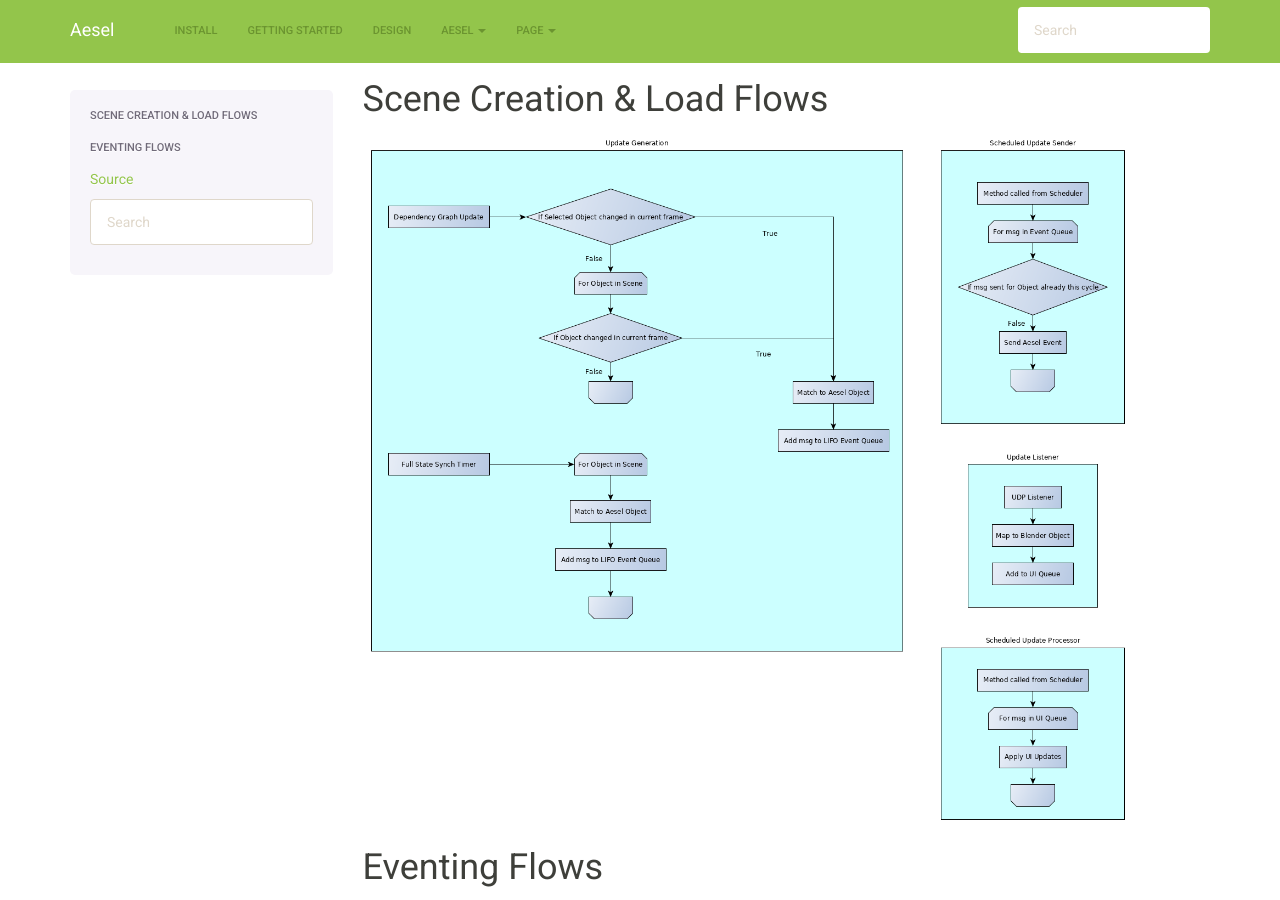
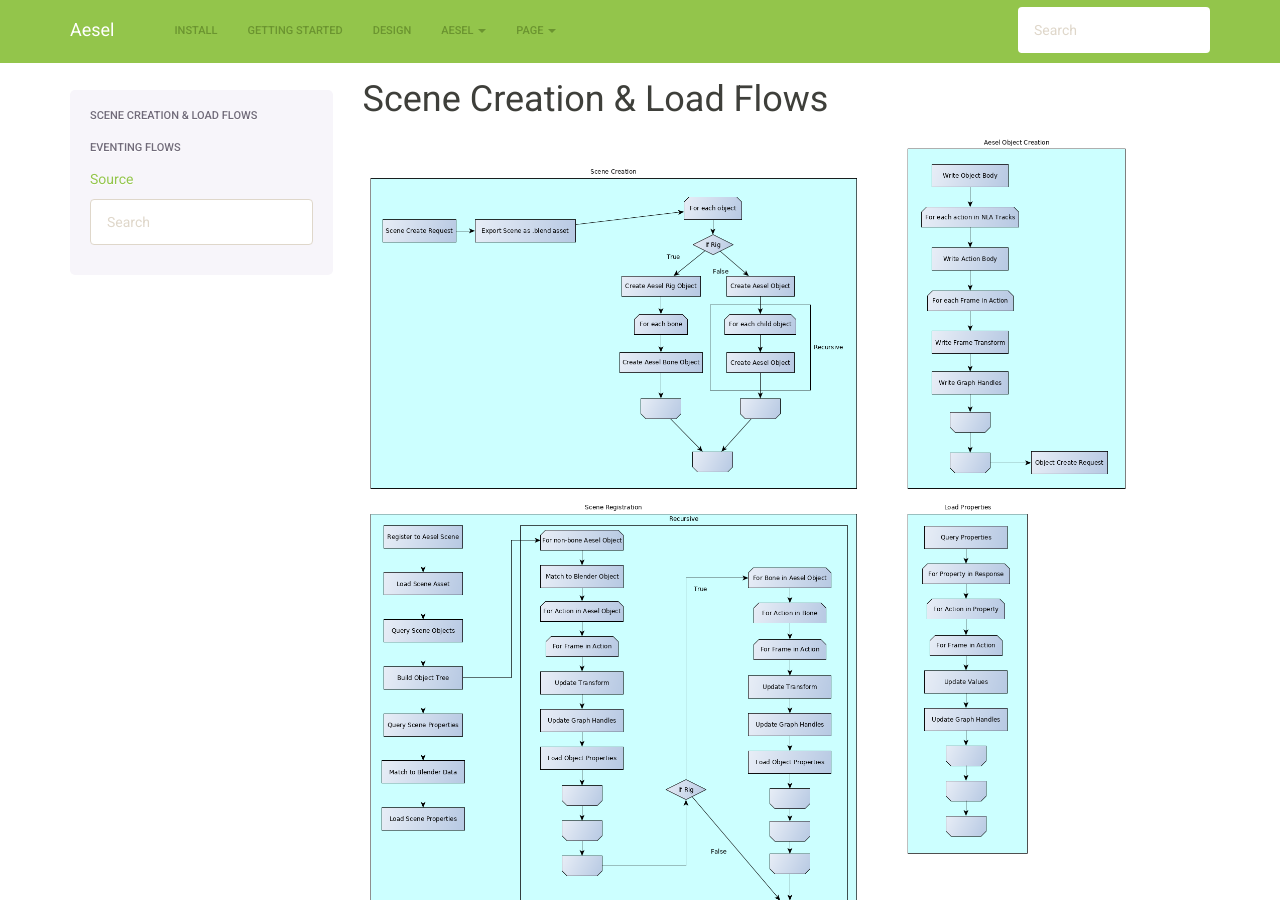
Before and after one commit to AO-StreetArt/BlenderSync, a Sphinx documentation site: the page built from docs/pages/design/flow_design.rst, in a window 1280 px wide and 900 px high. Built offline with Sphinx 7.4.7, drawn with Linux system fonts in a browser that asks for light colours.

Commit message:
fix incorrect titles in flow designs

```diff
--- a/docs/pages/design/flow_design.rst
+++ b/docs/pages/design/flow_design.rst
@@ -1,9 +1,9 @@
 Scene Creation & Load Flows
 ===========================
 
-.. image:: _images/BlenderSyncEventFlowDiagrams.png
+.. image:: _images/BlenderSyncFlowDiagrams.png
 
 Eventing Flows
 ==============
 
-.. image:: _images/BlenderSyncFlowDiagrams.png
+.. image:: _images/BlenderSyncEventFlowDiagrams.png
```
